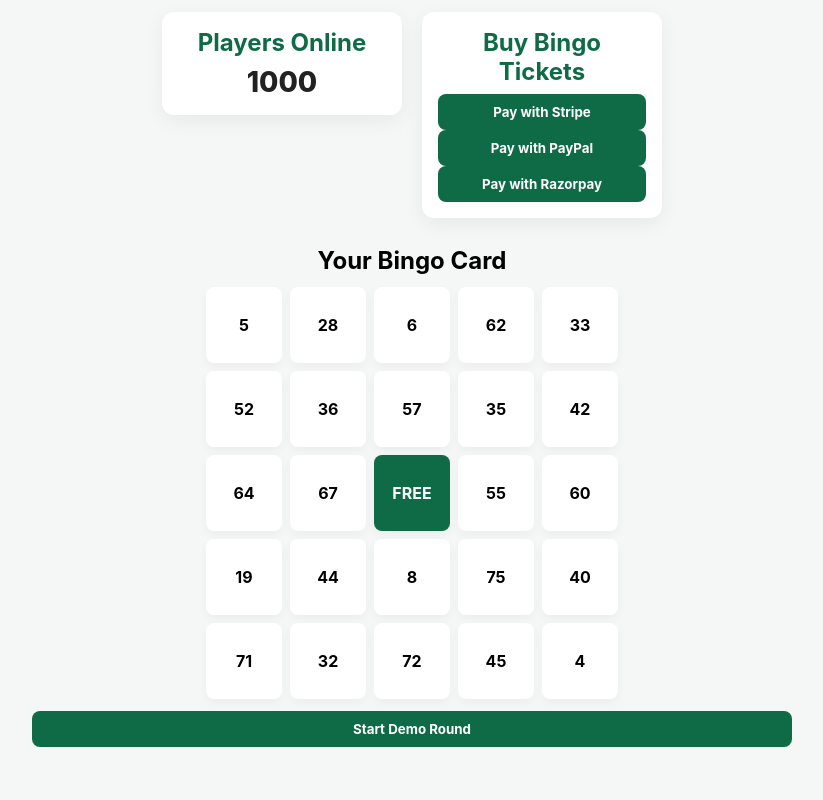
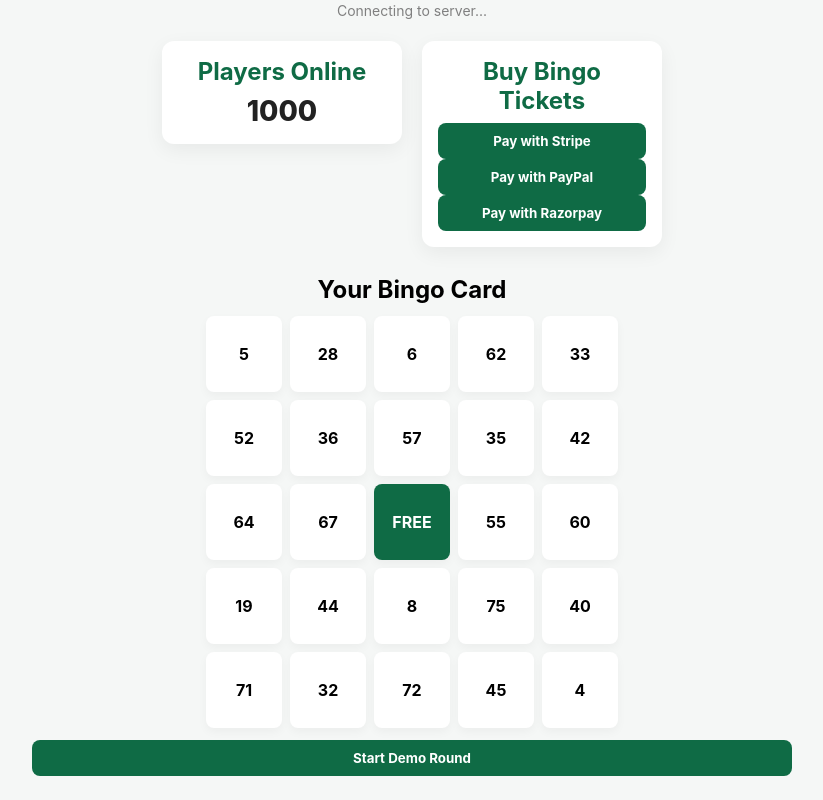
Before and after one commit to mahendrabandewar992-ctrl/Rmb, a plain HTML site: page game.html in a window 1280 px wide. Shown: the part 104-904 px from the top of the page, without its empty margins (228-1051 px from the left). Before the commit the page ends 875 px from the top, so only its background shows below. Drawn offline with nearby package versions, Linux system fonts and the light colour scheme; no server answers.

Commit message:
Update game.html

```diff
--- a/game.html
+++ b/game.html
@@ -13,7 +13,9 @@
     <img src="images/logo.png" alt="RMB Logo" class="logo">
     <h1>Bingo Dashboard</h1>
   </header>
-
+<div id="connectionStatus" style="margin-bottom:12px; color: gray; font-size:14px;">
+    Connecting to server...
+  </div>
   <!-- Stats -->
   <section class="dashboard">
     <div class="stats-box">
```
